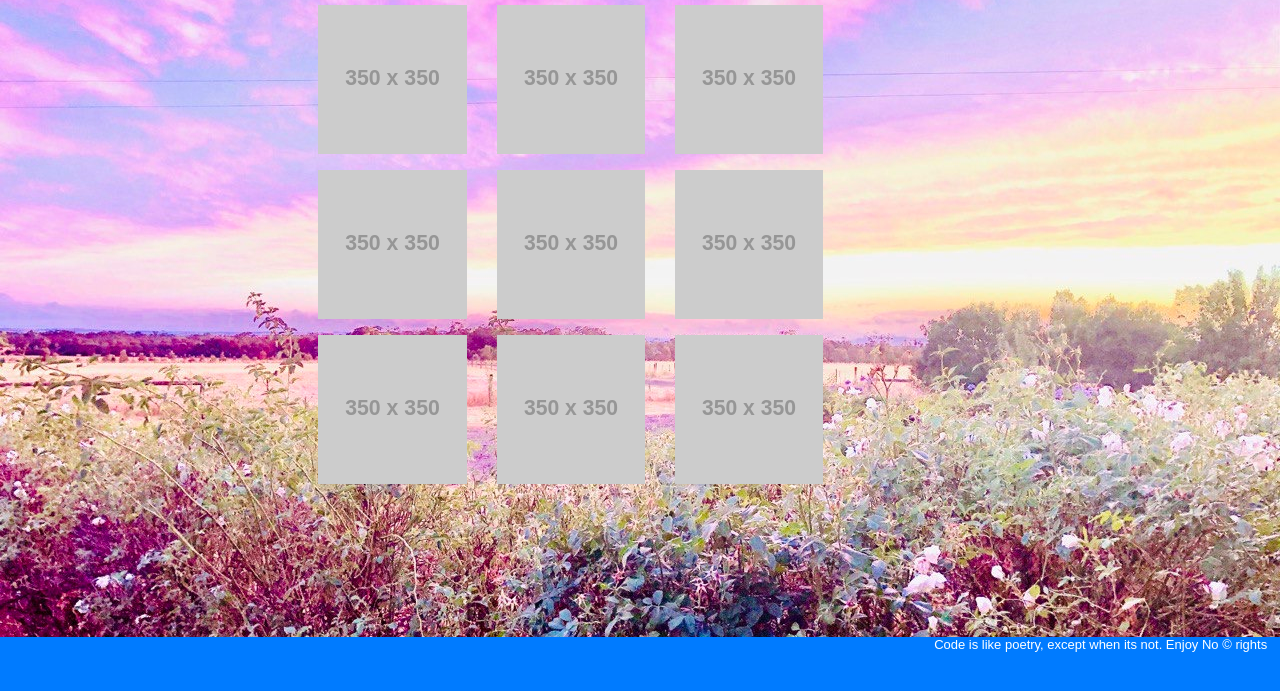
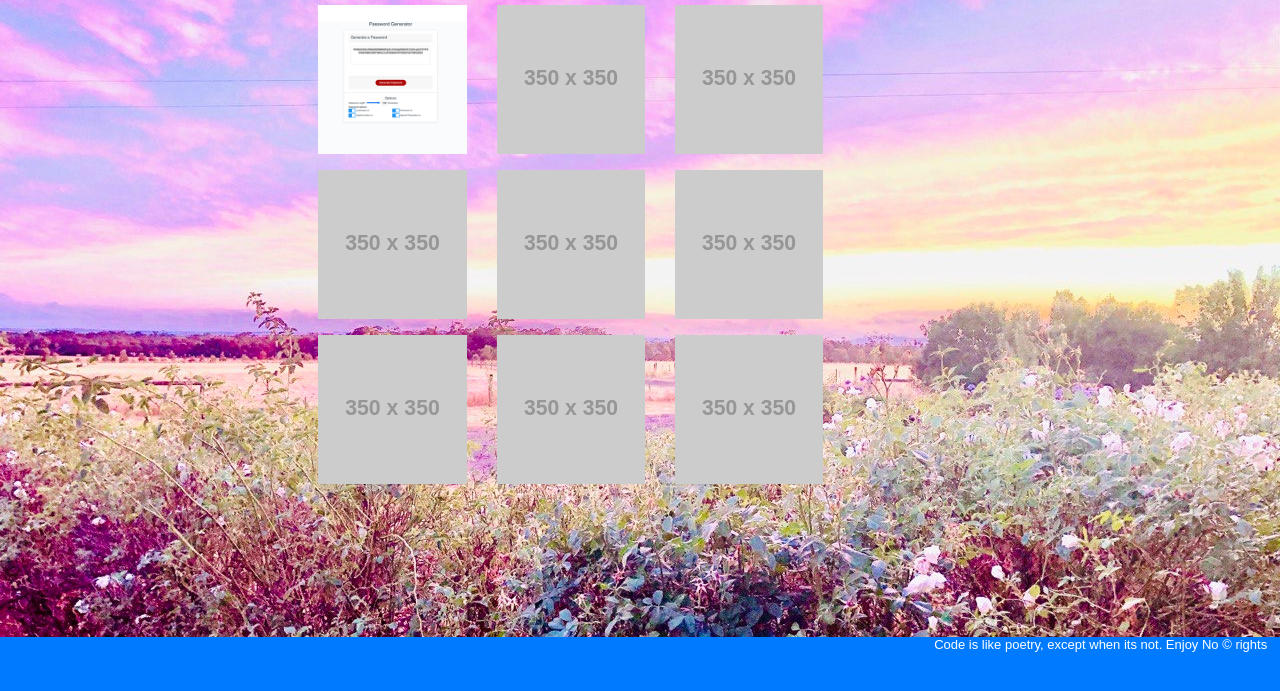
Before and after one commit to ginganinjar/ginganinjar.github.io, a plain HTML site: page portfolio.html in a window 1280 px wide. Shown: the part 123-814 px from the top of the page. Drawn offline with nearby package versions, Linux system fonts and the light colour scheme; placeholder pictures from the web are drawn by us.

Commit message:
portfolio change

```diff
--- a/portfolio.html
+++ b/portfolio.html
@@ -49,7 +49,7 @@
 
       <div class="row make-nice-spacing">
         <div class="col-sm">
-          <img class="img-fluid port-image" src="https://via.placeholder.com/350x350" alt="">
+          <img class="img-fluid port-image" src="./assets/imgs/p1.png"  alt="" onclick="window.location.href='https://ginganinjar.github.io/monash-assignment-3/'" style="cursor: pointer;">
         </div>
         <div class="col-sm">
           <img class="img-fluid port-image" src="https://via.placeholder.com/350x350" alt="">
```
Also changed, not shown: assets/imgs/p1.png (added), 3 other files.
